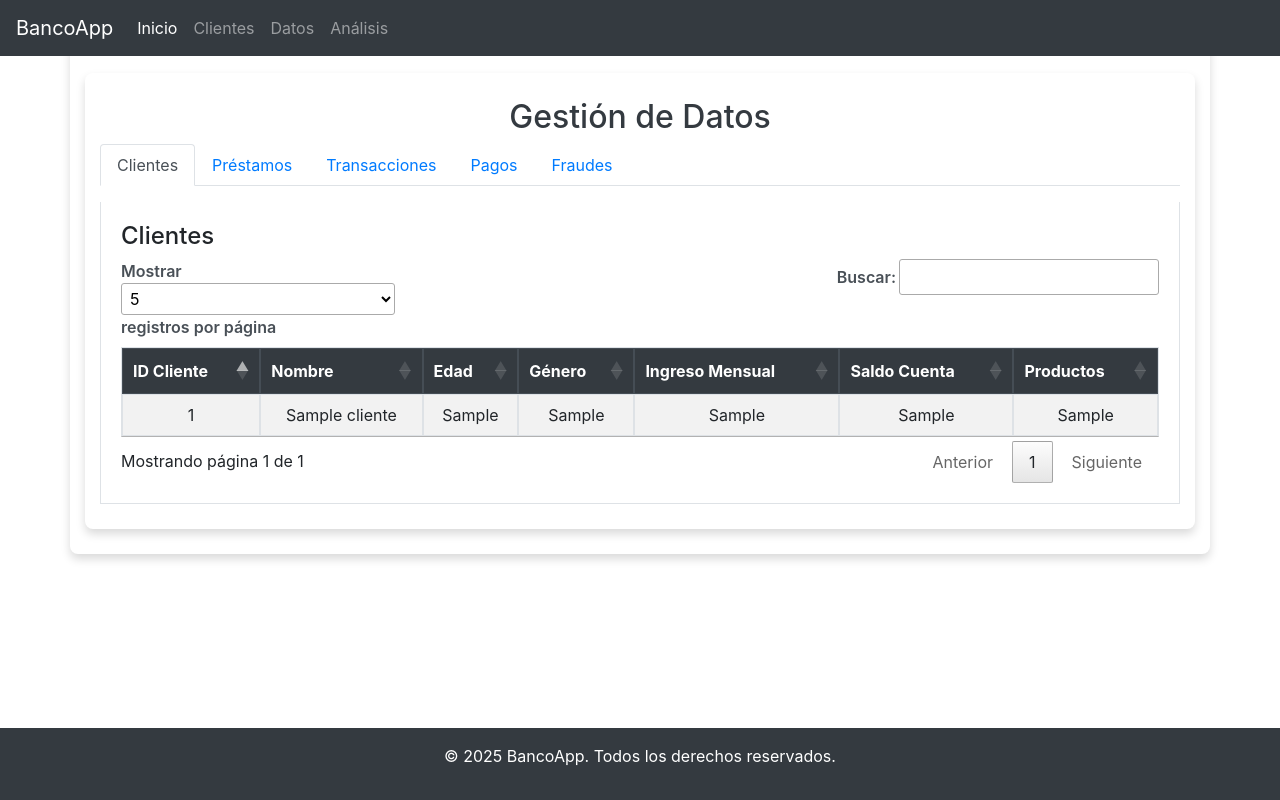
After one commit to EduardoCBalma/proyecto_banco_app, a Flask app: page /datos in a window 1280 px wide. The commit adds this page. Run offline with Flask 3, Linux system fonts and the light colour scheme; tables that the repository leaves empty or names only in its code hold one stand-in row (values such as "Sample post"); some libraries are stand-ins or nearby versions.

Commit message:
Resolviendo conflictos

```diff
--- a/app/routes.py
+++ b/app/routes.py
@@ -4,9 +4,30 @@ import pandas as pd
 from app.models import get_db_connection
 from app.data_cleaning import limpiar_datos as limpiar_datos_script
 from app.model_predict import predecir_cliente
+from app.models import Clientes
+from flask import render_template
+from app.models import obtener_clientes, obtener_prestamos, obtener_transacciones, obtener_fraudes, obtener_pagos
 
-@app.route('/upload_prestamos', methods=['POST'])
-def upload_prestamos():
+def process_csv_file(file):
+    df = pd.read_csv(file)
+    df.fillna({
+        'nombre': 'Desconocido',
+        'edad': 0,
+        'genero': 'No especificado',
+        'ingreso_mensual': 0.00,
+        'saldo_cuenta': 0.00,
+        'productos_contratados': 0,
+        'historial_credito': 1,
+        'cantidad_prestamos': 0,
+        'monto_total_prestamos': 0.00,
+        'estado_civil': 'No especificado',
+        'ocupacion': 'No especificado'
+    }, inplace=True)
+    df.replace({pd.NA: None, 'nan': None, 'NaN': None, '': None}, inplace=True)
+    return df
+
+@app.route('/upload_clientes', methods=['POST'])
+def upload_clientes():
     if 'file' not in request.files:
         flash("No se subió ningún archivo", "error")
         return redirect(url_for('home'))
@@ -15,6 +36,46 @@ def upload_prestamos():
     if file.filename == '':
         flash("El archivo no tiene nombre", "error")
         return redirect(url_for('home'))
+
+    try:
+        df = process_csv_file(file)
+
+        connection = get_db_connection()
+        cursor = connection.cursor()
+
+        for index, row in df.iterrows():
+            cursor.execute("""
+                INSERT INTO clientes (cliente_id, nombre, edad, genero, ingreso_mensual, saldo_cuenta, productos_contratados, historial_credito,
+                cantidad_prestamos, monto_total_prestamos, estado_civil, ocupacion)
+                VALUES (%s, %s, %s, %s, %s, %s, %s, %s, %s, %s, %s, %s)
+            """, (
+                row['cliente_id'], row['nombre'], row['edad'], row['genero'], row['ingreso_mensual'],
+                row['saldo_cuenta'], row['productos_contratados'], row['historial_credito'],
+                row['cantidad_prestamos'], row['monto_total_prestamos'], row['estado_civil'], row['ocupacion']
+            ))
+
+        connection.commit()
+        connection.close()
+        flash("Archivo CSV de clientes procesado correctamente", "success")
+    except Exception as e:
+        flash(f"Error al procesar el archivo CSV: {e}", "error")
+
+    return redirect(url_for('home'))
+
+@app.route('/prestamo')
+def prestamo_home():
+    return render_template('upload.html')
+
+@app.route('/upload_prestamos', methods=['POST'])
+def upload_prestamos():
+    if 'file' not in request.files:
+        flash("No se subió ningún archivo", "error")
+        return redirect(url_for('prestamo_home'))
+
+    file = request.files['file']
+    if file.filename == '':
+        flash("El archivo no tiene nombre", "error")
+        return redirect(url_for('prestamo_home'))
 
     try:
         df = pd.read_csv(file)
@@ -35,7 +96,7 @@ def upload_prestamos():
     except Exception as e:
         flash(f"Error al procesar el archivo: {e}", "error")
 
-    return redirect(url_for('home'))
+    return redirect(url_for('prestamo_home'))
 
 @app.route('/upload_fraudes', methods=['POST'])
 def upload_fraudes():
@@ -131,7 +192,6 @@ def upload_pagos():
         flash(f"Error al procesar el archivo: {e}", "error")
 
     return redirect(url_for('home'))
-
 
 @app.route('/')
 def home():
@@ -324,36 +384,48 @@ def upload_file():
 
     return redirect(url_for('home'))
 
+@app.route('/datos')
+def datos():
+    clientes = obtener_clientes()
+    prestamos = obtener_prestamos()
+    transacciones = obtener_transacciones()
+    fraudes = obtener_fraudes()
+    pagos = obtener_pagos()
+
+    return render_template(
+        'datos.html',
+        clientes=clientes,
+        prestamos=prestamos,
+        transacciones=transacciones,
+        fraudes=fraudes,
+        pagos=pagos
+    )
+
 @app.route('/analisis')
 def analisis():
     connection = get_db_connection()
     cursor = connection.cursor(dictionary=True)
 
-    cursor.execute("""
-        SELECT
-            COUNT(*) AS total_clientes,
-            COALESCE(SUM(saldo_cuenta), 0) AS saldo_total,
-            COALESCE(AVG(edad), 0) AS promedio_edad,
-            COALESCE(AVG(ingreso_mensual), 0) AS promedio_ingreso,
-            COUNT(*) AS total_prestamos,
-            COALESCE(SUM(monto_total_prestamos), 0) AS monto_total_prestamos,
-            COALESCE(AVG(historial_credito), 0) AS promedio_historial_credito
-        FROM clientes
-    """)
+    # Obtener datos de clientes
+    cursor.execute("SELECT COUNT(*) AS total_clientes FROM clientes")
+    total_clientes = cursor.fetchone()['total_clientes']
 
-    resumen = cursor.fetchone()
+    # Obtener la distribución de préstamos
+    cursor.execute("SELECT estado_prestamo, COUNT(*) AS cantidad FROM prestamos GROUP BY estado_prestamo")
+    prestamos_estado = cursor.fetchall()
+
+    # Obtener la distribución de fraudes
+    cursor.execute("SELECT estado, COUNT(*) AS cantidad FROM fraudes GROUP BY estado")
+    fraudes_estado = cursor.fetchall()
+
+    # Obtener el flujo de transacciones
+    cursor.execute("SELECT tipo_transaccion, SUM(monto) AS total FROM transacciones GROUP BY tipo_transaccion")
+    transacciones_tipo = cursor.fetchall()
+
     connection.close()
 
-    # Si no hay datos en la base, proporcionar valores por defecto
-    if resumen is None:
-        resumen = {
-            'total_clientes': 0,
-            'saldo_total': 0.0,
-            'promedio_edad': 0,
-            'promedio_ingreso': 0.0,
-            'total_prestamos': 0,
-            'monto_total_prestamos': 0.0,
-            'promedio_historial_credito': 0.0
-        }
-
-    return render_template('analisis.html', resumen=resumen)
+    return render_template('analisis.html',
+                           total_clientes=total_clientes,
+                           prestamos_estado=prestamos_estado,
+                           fraudes_estado=fraudes_estado,
+                           transacciones_tipo=transacciones_tipo)
--- a/app/static/css/styles.css
+++ b/app/static/css/styles.css
@@ -133,3 +133,32 @@ input[type="text"]:focus, input[type="number"]:focus, select:focus {
   color: #6c757d;
   margin: 5px 0;
 }
+
+.tab-content {
+  padding: 20px;
+  background-color: #fff;
+  border: 1px solid #dee2e6;
+  border-top: none;
+}
+
+.table {
+  width: 100%;
+  max-width: 100%;
+  margin-bottom: 1rem;
+  background-color: #fff;
+}
+
+.table th, .table td {
+  text-align: center;
+  vertical-align: middle;
+}
+
+.table-responsive {
+  overflow-x: auto;
+}
+
+@media (max-width: 768px) {
+  .table th, .table td {
+      font-size: 14px;
+  }
+}
--- /dev/null
+++ b/app/templates/base.html
@@ -0,0 +1,97 @@
+<!DOCTYPE html>
+<html lang="es">
+<head>
+    <meta charset="UTF-8">
+    <meta name="viewport" content="width=device-width, initial-scale=1.0">
+    <title>{% block title %}Datos{% endblock %}</title>
+    <link rel="stylesheet" href="{{ url_for('static', filename='css/styles.css') }}">
+    <link rel="stylesheet" href="https://stackpath.bootstrapcdn.com/bootstrap/4.5.2/css/bootstrap.min.css">
+    <!-- jQuery (necesario para la funcionalidad de las pestañas) -->
+    <script src="https://code.jquery.com/jquery-3.5.1.min.js"></script>
+    <!-- Bootstrap JS -->
+    <script src="https://stackpath.bootstrapcdn.com/bootstrap/4.5.2/js/bootstrap.min.js"></script>
+    <!-- DataTables CSS -->
+    <link rel="stylesheet" href="https://cdn.datatables.net/1.13.6/css/jquery.dataTables.min.css">
+
+</head>
+
+<body>
+    <!-- Navbar fija -->
+    <nav class="navbar navbar-expand-lg navbar-dark bg-dark fixed-top">
+        <a class="navbar-brand" href="{{ url_for('home') }}">BancoApp</a>
+        <button class="navbar-toggler" type="button" data-toggle="collapse" data-target="#navbarNav" aria-controls="navbarNav" aria-expanded="false" aria-label="Toggle navigation">
+            <span class="navbar-toggler-icon"></span>
+        </button>
+        <div class="collapse navbar-collapse" id="navbarNav">
+            <ul class="navbar-nav">
+                <li class="nav-item active">
+                    <a class="nav-link" href="{{ url_for('home') }}">Inicio</a>
+                </li>
+                <li class="nav-item">
+                    <a class="nav-link" href="{{ url_for('listar_clientes') }}">Clientes</a>
+                </li>
+                <li class="nav-item">
+                    <a class="nav-link" href="{{ url_for('datos') }}">Datos</a>
+                </li>
+                <li class="nav-item">
+                    <a class="nav-link" href="{{ url_for('analisis') }}">Análisis</a>
+                </li>
+            </ul>
+        </div>
+    </nav>
+
+    <div class="container mt-4">
+        {% block content %}
+        {% endblock %}
+    </div>
+
+    <script>
+        $(document).ready(function(){
+            // Asegurarse de que las pestañas cambien correctamente al hacer clic
+            $('a[data-toggle="tab"]').on('shown.bs.tab', function (e) {
+                window.location.hash = e.target.hash;
+            });
+
+            // Activar la pestaña correspondiente al cargar la página con hash en la URL
+            var hash = window.location.hash;
+            if (hash) {
+                $('#dataTabs a[href="' + hash + '"]').tab('show');
+            }
+        });
+    </script>
+
+    <footer class="footer bg-dark text-white text-center py-3">
+        <p>&copy; 2025 BancoApp. Todos los derechos reservados.</p>
+    </footer>
+
+        <!-- jQuery y DataTables JS -->
+    <script src="https://code.jquery.com/jquery-3.5.1.min.js"></script>
+    <script src="https://cdn.datatables.net/1.13.6/js/jquery.dataTables.min.js"></script>
+    <script>
+        $(document).ready(function() {
+            $('.datatable').DataTable({
+                "paging": true,
+                "lengthMenu": [5, 10, 25, 50],
+                "searching": true,
+                "ordering": true,
+                "info": true,
+                "language": {
+                    "lengthMenu": "Mostrar _MENU_ registros por página",
+                    "zeroRecords": "No se encontraron registros",
+                    "info": "Mostrando página _PAGE_ de _PAGES_",
+                    "infoEmpty": "No hay registros disponibles",
+                    "infoFiltered": "(filtrado de _MAX_ registros en total)",
+                    "search": "Buscar:",
+                    "paginate": {
+                        "first": "Primero",
+                        "last": "Último",
+                        "next": "Siguiente",
+                        "previous": "Anterior"
+                    }
+                }
+            });
+        });
+    </script>
+
+</body>
+</html>
--- a/app/templates/clientes.html
+++ b/app/templates/clientes.html
@@ -28,7 +28,7 @@
     <nav class="navbar navbar-expand-lg navbar-dark bg-dark fixed-top">
         <a class="navbar-brand" href="{{ url_for('home') }}">BancoApp</a>
         <button class="navbar-toggler" type="button" data-toggle="collapse" data-target="#navbarNav" aria-controls="navbarNav" aria-expanded="false" aria-label="Toggle navigation">
-        <span class="navbar-toggler-icon"></span>
+            <span class="navbar-toggler-icon"></span>
         </button>
         <div class="collapse navbar-collapse" id="navbarNav">
             <ul class="navbar-nav">
@@ -37,6 +37,9 @@
                 </li>
                 <li class="nav-item">
                     <a class="nav-link" href="{{ url_for('listar_clientes') }}">Clientes</a>
+                </li>
+                <li class="nav-item">
+                    <a class="nav-link" href="{{ url_for('datos') }}">Datos</a>
                 </li>
                 <li class="nav-item">
                     <a class="nav-link" href="{{ url_for('analisis') }}">Análisis</a>
--- /dev/null
+++ b/app/templates/datos.html
@@ -0,0 +1,173 @@
+{% extends "base.html" %}
+
+{% block content %}
+<div class="container mt-4">
+    <h2 class="text-center">Gestión de Datos</h2>
+
+    <!-- Navegación por pestañas -->
+    <ul class="nav nav-tabs" id="dataTabs" role="tablist">
+        <li class="nav-item">
+            <a class="nav-link active" id="clientes-tab" data-toggle="tab" href="#clientes" role="tab">Clientes</a>
+        </li>
+        <li class="nav-item">
+            <a class="nav-link" id="prestamos-tab" data-toggle="tab" href="#prestamos" role="tab">Préstamos</a>
+        </li>
+        <li class="nav-item">
+            <a class="nav-link" id="transacciones-tab" data-toggle="tab" href="#transacciones" role="tab">Transacciones</a>
+        </li>
+        <li class="nav-item">
+            <a class="nav-link" id="pagos-tab" data-toggle="tab" href="#pagos" role="tab">Pagos</a>
+        </li>
+        <li class="nav-item">
+            <a class="nav-link" id="fraudes-tab" data-toggle="tab" href="#fraudes" role="tab">Fraudes</a>
+        </li>
+    </ul>
+
+    <div class="tab-content mt-3">
+        <!-- Clientes -->
+        <div class="tab-pane fade show active" id="clientes" role="tabpanel">
+            <h4>Clientes</h4>
+            <table class="table table-bordered table-striped datatable">
+                <thead class="thead-dark">
+                    <tr>
+                        <th>ID Cliente</th>
+                        <th>Nombre</th>
+                        <th>Edad</th>
+                        <th>Género</th>
+                        <th>Ingreso Mensual</th>
+                        <th>Saldo Cuenta</th>
+                        <th>Productos</th>
+                    </tr>
+                </thead>
+                <tbody>
+                    {% for cliente in clientes %}
+                    <tr>
+                        <td>{{ cliente.cliente_id }}</td>
+                        <td>{{ cliente.nombre }}</td>
+                        <td>{{ cliente.edad }}</td>
+                        <td>{{ cliente.genero }}</td>
+                        <td>{{ cliente.ingreso_mensual }}</td>
+                        <td>{{ cliente.saldo_cuenta }}</td>
+                        <td>{{ cliente.productos_contratados }}</td>
+                    </tr>
+                    {% endfor %}
+                </tbody>
+            </table>
+        </div>
+
+        <!-- Préstamos -->
+        <div class="tab-pane fade" id="prestamos" role="tabpanel">
+            <h4>Préstamos</h4>
+            <table class="table table-bordered table-striped datatable">
+                <thead class="thead-dark">
+                    <tr>
+                        <th>ID Préstamo</th>
+                        <th>ID Cliente</th>
+                        <th>Monto</th>
+                        <th>Tasa de Interés</th>
+                        <th>Plazo</th>
+                        <th>Estado</th>
+                    </tr>
+                </thead>
+                <tbody>
+                    {% for prestamo in prestamos %}
+                    <tr>
+                        <td>{{ prestamo.prestamo_id }}</td>
+                        <td>{{ prestamo.cliente_id }}</td>
+                        <td>{{ prestamo.monto_prestamo }}</td>
+                        <td>{{ prestamo.tasa_interes }}</td>
+                        <td>{{ prestamo.plazo_meses }}</td>
+                        <td>{{ prestamo.estado_prestamo }}</td>
+                    </tr>
+                    {% endfor %}
+                </tbody>
+            </table>
+        </div>
+
+        <!-- Transacciones -->
+        <div class="tab-pane fade" id="transacciones" role="tabpanel">
+            <h4>Transacciones</h4>
+            <table class="table table-bordered table-striped datatable">
+                <thead class="thead-dark">
+                    <tr>
+                        <th>ID Transacción</th>
+                        <th>ID Cliente</th>
+                        <th>Tipo</th>
+                        <th>Monto</th>
+                        <th>Fecha</th>
+                        <th>Categoría</th>
+                    </tr>
+                </thead>
+                <tbody>
+                    {% for transaccion in transacciones %}
+                    <tr>
+                        <td>{{ transaccion.transaccion_id }}</td>
+                        <td>{{ transaccion.cliente_id }}</td>
+                        <td>{{ transaccion.tipo_transaccion }}</td>
+                        <td>{{ transaccion.monto }}</td>
+                        <td>{{ transaccion.fecha_transaccion }}</td>
+                        <td>{{ transaccion.categoria_transaccion }}</td>
+                    </tr>
+                    {% endfor %}
+                </tbody>
+            </table>
+        </div>
+
+        <!-- Pagos -->
+        <div class="tab-pane fade" id="pagos" role="tabpanel">
+            <h4>Pagos</h4>
+            <table class="table table-bordered table-striped datatable">
+                <thead class="thead-dark">
+                    <tr>
+                        <th>ID Pago</th>
+                        <th>ID Préstamo</th>
+                        <th>Monto Pagado</th>
+                        <th>Fecha</th>
+                        <th>Método</th>
+                    </tr>
+                </thead>
+                <tbody>
+                    {% for pago in pagos %}
+                    <tr>
+                        <td>{{ pago.pago_id }}</td>
+                        <td>{{ pago.prestamo_id }}</td>
+                        <td>{{ pago.monto_pagado }}</td>
+                        <td>{{ pago.fecha_pago }}</td>
+                        <td>{{ pago.metodo_pago }}</td>
+                    </tr>
+                    {% endfor %}
+                </tbody>
+            </table>
+        </div>
+
+        <!-- Fraudes -->
+        <div class="tab-pane fade" id="fraudes" role="tabpanel">
+            <h4>Fraudes</h4>
+            <table class="table table-bordered table-striped datatable">
+                <thead class="thead-dark">
+                    <tr>
+                        <th>ID Fraude</th>
+                        <th>ID Cliente</th>
+                        <th>Descripción</th>
+                        <th>Monto Implicado</th>
+                        <th>Fecha</th>
+                        <th>Estado</th>
+                    </tr>
+                </thead>
+                <tbody>
+                    {% for fraude in fraudes %}
+                    <tr>
+                        <td>{{ fraude.fraude_id }}</td>
+                        <td>{{ fraude.cliente_id }}</td>
+                        <td>{{ fraude.descripcion }}</td>
+                        <td>{{ fraude.monto_implicado }}</td>
+                        <td>{{ fraude.fecha_fraude }}</td>
+                        <td>{{ fraude.estado }}</td>
+                    </tr>
+                    {% endfor %}
+                </tbody>
+            </table>
+        </div>
+    </div>
+</div>
+{% endblock %}
```
Also changed, not shown: app/__init__.py (+11 -2 lines), app/models.py (+39 -8 lines), app/templates/analisis.html (+6 -5 lines), app/templates/upload.html (+87 -30 lines), app/visualizations.py (+33 -0 lines).
